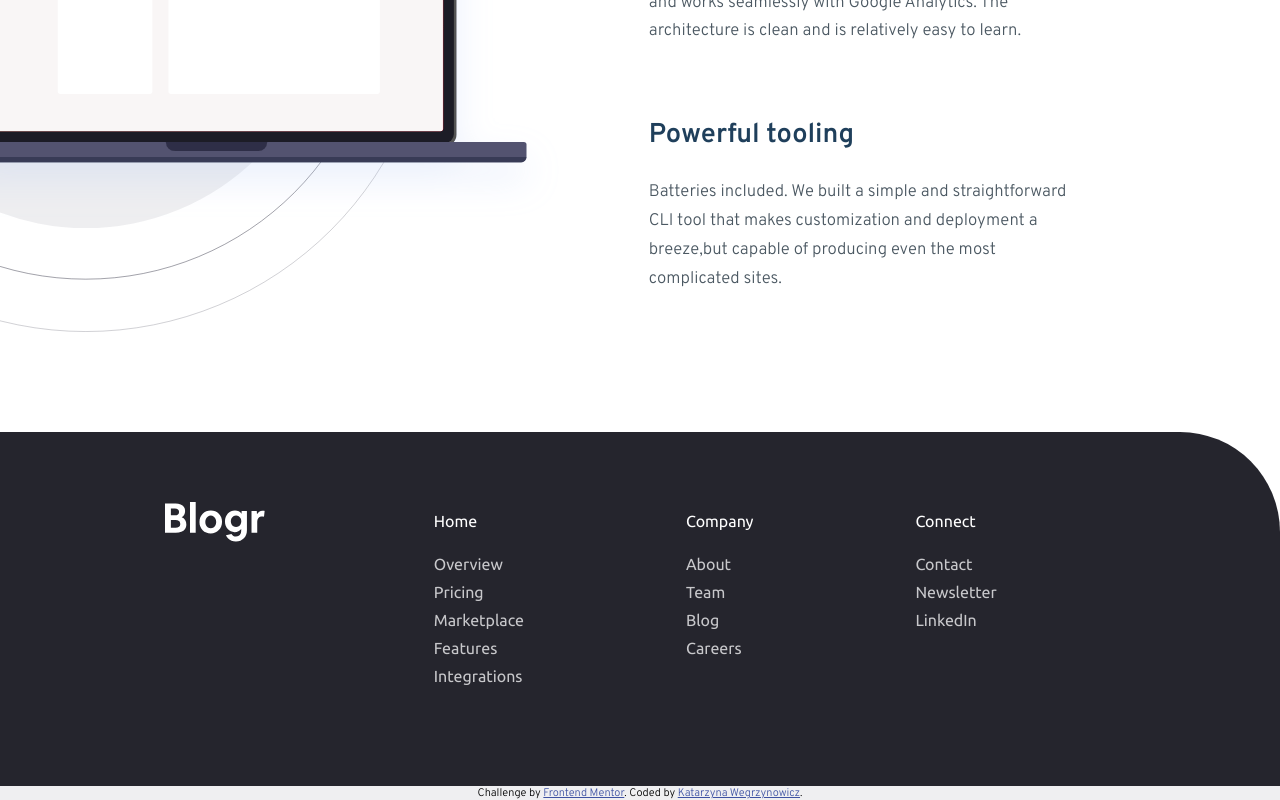
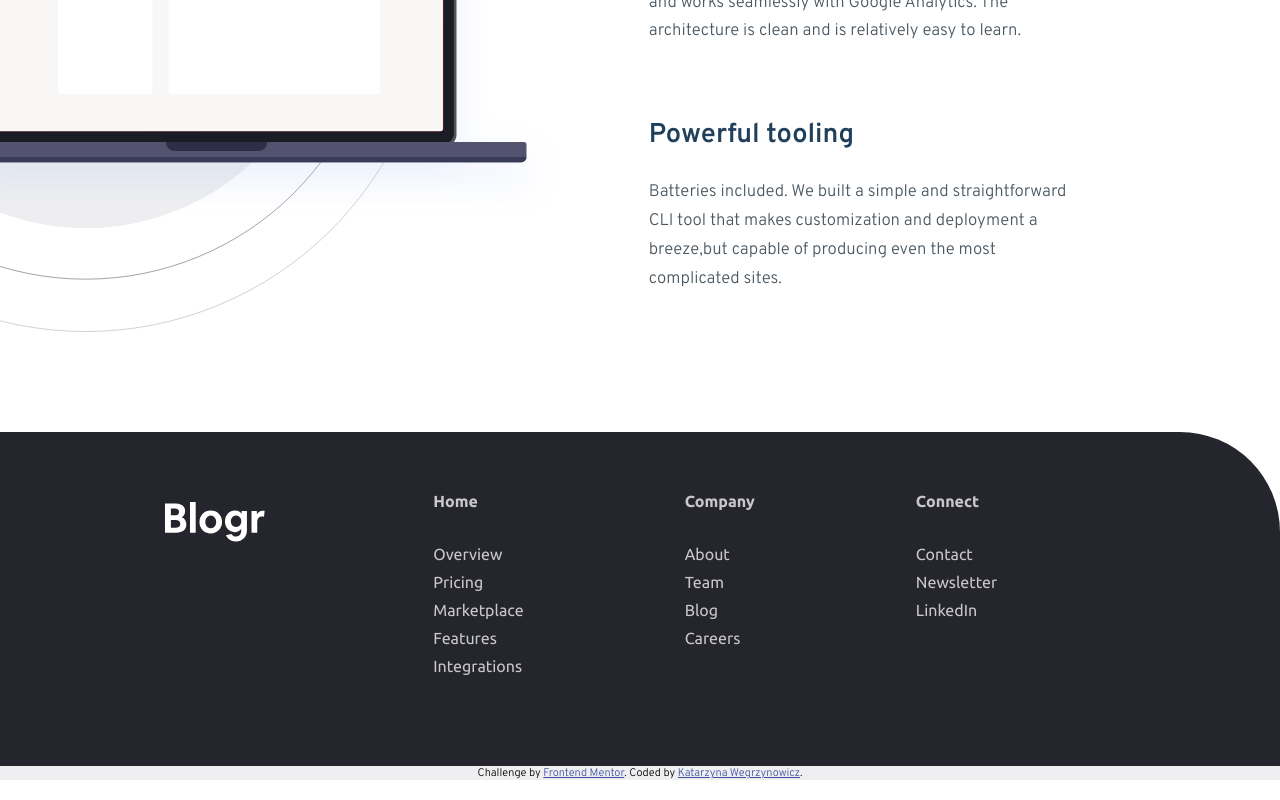
Before and after one commit to katarzyna-kw/blogr-landing, a React (Create React App) app: page / in a window 1280 px wide. Shown: the part 2400-3200 px from the top of the page. Built offline with nearby package versions, Linux system fonts and the light colour scheme.

Commit message:
headings in footer

```diff
--- a/src/components/Footer/Footer.css
+++ b/src/components/Footer/Footer.css
@@ -14,19 +14,28 @@
     height: auto;
 }
 
+.list__wrapper {
+  display: flex;
+  flex-flow: column nowrap;
+  justify-content: flex-start;
+  align-items: flex-start;
+}
+
+.list__title {
+  margin-top: 60px;
+  font-weight: 600;
+}
+
 .footer__list {
-    list-style-type: none;
-    padding: 10px 0;
-    font-weight: 700;
+  list-style-type: none;
+  padding: 0;
+  font-weight: 700;
+  margin-top: 30px;
 }
 
 .footer__link {
     font-weight: 400;
     padding: 5px 0;
-}
-
-.footer__link:nth-of-type(1) {
-    margin-top: 20px;
 }
 
 .footer__link:hover {
--- a/src/components/Footer/index.jsx
+++ b/src/components/Footer/index.jsx
@@ -10,12 +10,14 @@ function Footer() {
       <img className="footer__logo" src={logo} alt="Blogr logo" />
       <div className="footer__links">
         {navbarLinks.map((item) => (
-          <ul key={item.category} className="footer__list">
-            <div>{item.category}</div>
+          <div class="list__wrapper" key={item.category}>
+            <div class="list__title">{item.category}</div>
+            <ul key={item.category} className="footer__list">
             {item.links.map((link) => (
               <li key={link} className='footer__link'>{link}</li>
             ))}
             </ul>
+          </div>
         ))}
       </div>
     </footer>
```
